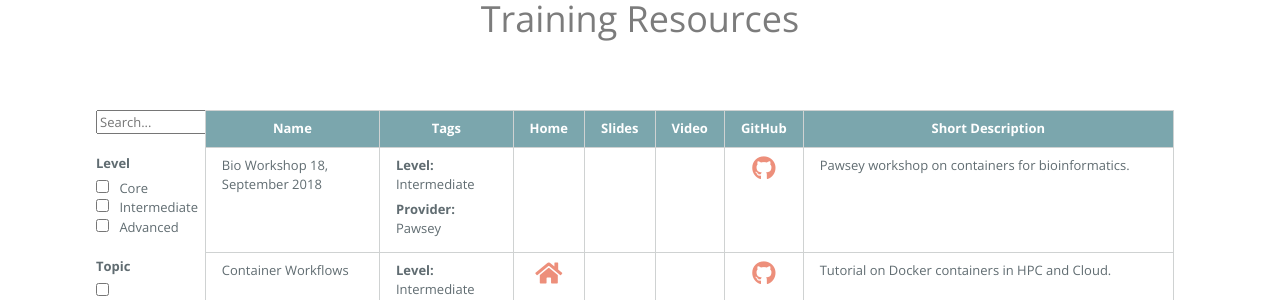
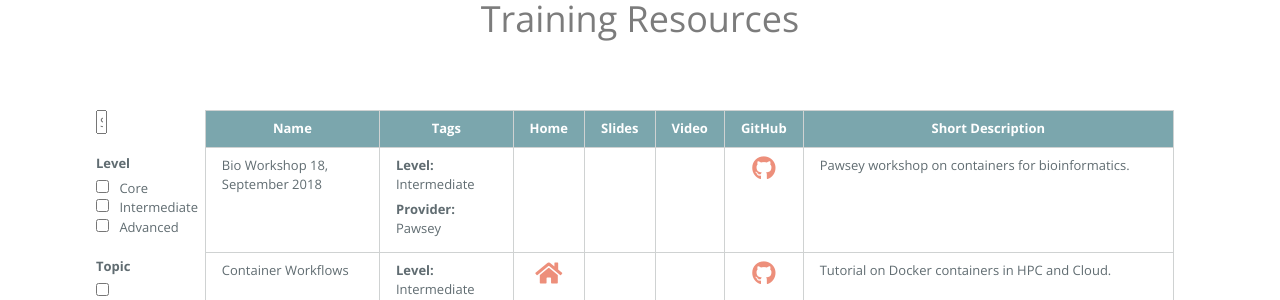
Before and after one commit to PawseySC/PawseySC.github.io, a Jekyll site: the page built from training.md, in a window 1280 px wide. Shown: the part 174-474 px from the top of the page. Built offline with Jekyll 4.4.1, drawn with Linux system fonts in a browser that asks for light colours; our own code applies the rules of GitHub Pages for plain Markdown files; the repository's description, which GitHub fills in, is left out.

Commit message:
4th test of left section width

```diff
--- a/_layouts/default.html
+++ b/_layouts/default.html
@@ -22,8 +22,8 @@
     </div>
     <div class="main-content">
       <div class="main-content-search">
-        <div style="width: 10%;">
-          <input id="searchInput" type="text" placeholder="Search...">
+        <div>
+          <input id="searchInput" type="text" placeholder="Search..." style="width: 10%;">
         </div>
         <div class="search-label">
           <label>Level</label>
```
